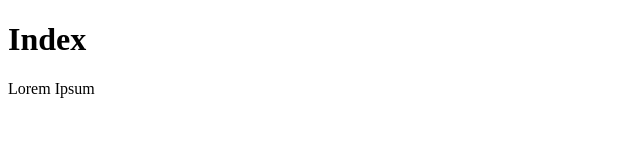
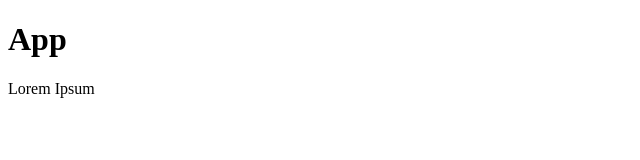
Before and after one commit to PaulieScanlon/simple-react-ssr-vite-express, a React (Vite) app: page / in a window 1280 px wide. Shown: the top 160 px of the page, without its empty margins (0-640 px from the left). Built offline with nearby package versions, Linux system fonts and the light colour scheme.

Commit message:
refactor: rename servers and app

```diff
--- a/package.json
+++ b/package.json
@@ -5,11 +5,11 @@
   "main": "index.js",
   "type": "module",
   "scripts": {
-    "dev": "node dev-server.js",
+    "dev": "node server-dev.js",
     "build:client": "vite build --outDir dist/client",
     "build:server": "vite build --ssr src/entry-server.jsx --outDir dist/server",
     "build": "npm run build:client && npm run build:server",
-    "serve": "node prod-server.js",
+    "serve": "node server-prod.js",
     "test": "echo \"Error: no test specified\" && exit 1"
   },
   "keywords": [],
--- a/src/app.jsx
+++ b/src/app.jsx
@@ -1,7 +1,7 @@
 const App = () => {
   return (
     <main>
-      <h1>Index</h1>
+      <h1>App</h1>
       <p>Lorem Ipsum</p>
     </main>
   );
--- a/vite.config.js
+++ b/vite.config.js
@@ -3,7 +3,4 @@ import react from '@vitejs/plugin-react';
 
 export default defineConfig({
   plugins: [react()],
-  build: {
-    minify: false,
-  },
 });
```
Also changed, not shown: server-dev.js (renamed from dev-server.js), server-prod.js (renamed from prod-server.js).
